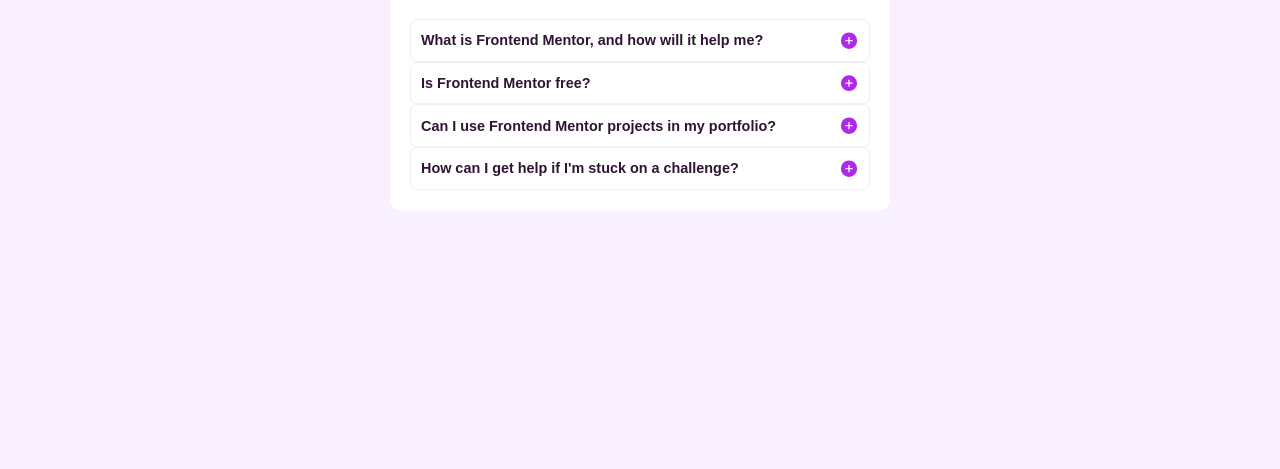
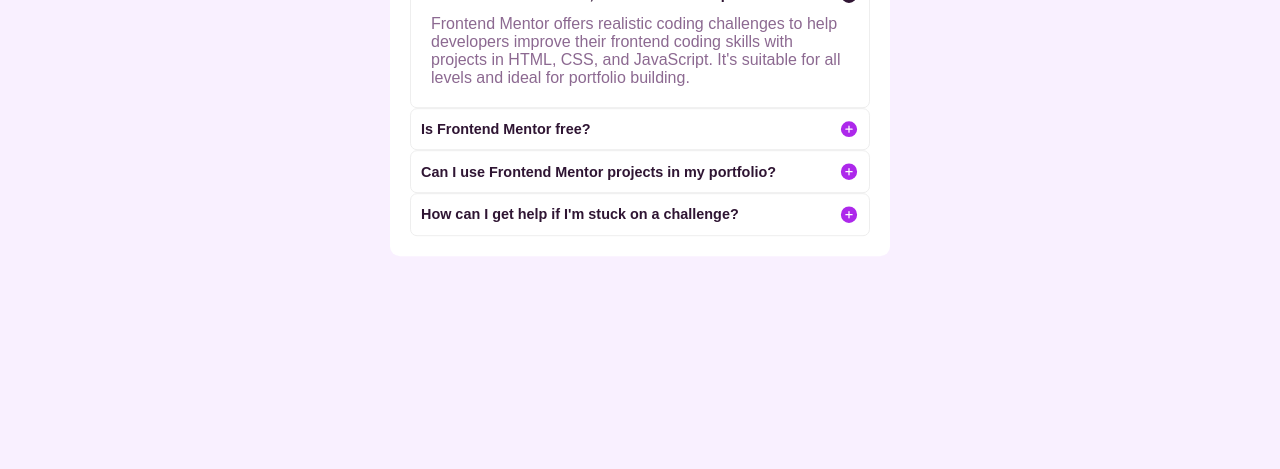
Before and after one commit to 111SkaSkaSka111/Frontend-Mentor-FAQ-accordion, a plain HTML site: page index.html in a window 1280 px wide. Shown: the part 331-800 px from the top of the page. Drawn offline with Linux system fonts and the light colour scheme.

Commit message:
change seeting

```diff
--- a/assets/js/script.js
+++ b/assets/js/script.js
@@ -1,21 +1,3 @@
-// document.addEventListener("DOMContentLoaded", function () {
-//     const accordionItem = document.querySelectorAll(".accordion-item");
-
-//     accordionItem.forEach((item) => {
-//         const header = document.querySelector(".accordion-header");
-
-//         header.addEventListener("click", function () {
-//             const content = item.querySelector(".accordion-content");
-
-//             if (content.style.display === "none") {
-//                 content.style.display = "block";
-//             } else {
-//                 content.style.display = "none";
-//             }
-//         });
-//     });
-// });
-
 // document.addEventListener("DOMContentLoaded", function () {
 //     const accordion = document.querySelector(".accordion");
 
@@ -32,6 +14,7 @@
 //                 if (otherItem !== item && otherItem.classList.contains("active")) {
 //                     otherItem.classList.remove("active");
 //                     otherItem.querySelector(".accordion-content").style.display = "none";
+//                     otherItem.querySelector(".accordion-icon").src = "assets/images/icon-plus.svg";
 //                 }
 //             });
 
@@ -39,6 +22,10 @@
 //             item.classList.toggle("active", !isOpen);
 //             const content = item.querySelector(".accordion-content");
 //             content.style.display = !isOpen ? "block" : "none";
+
+//             // Ubah gambar pada accordion saat ini
+//             const icon = item.querySelector(".accordion-icon");
+//             icon.src = isOpen ? "assets/images/icon-plus.svg" : "assets/images/icon-minus.svg";
 //         }
 //     });
 // });
@@ -46,6 +33,18 @@
 document.addEventListener("DOMContentLoaded", function () {
     const accordion = document.querySelector(".accordion");
 
+    // Mengambil referensi dari semua item accordion
+    const allAccordionItems = accordion.querySelectorAll(".accordion-item");
+
+    // Membuka accordion pertama
+    const firstAccordionItem = allAccordionItems[0];
+    firstAccordionItem.classList.add("active");
+    const firstAccordionContent = firstAccordionItem.querySelector(".accordion-content");
+    firstAccordionContent.style.display = "block";
+    const firstAccordionIcon = firstAccordionItem.querySelector(".accordion-icon");
+    firstAccordionIcon.src = "assets/images/icon-minus.svg";
+
+    // Menambahkan event listener pada accordion
     accordion.addEventListener("click", function (event) {
         const header = event.target.closest(".accordion-header");
 
@@ -54,7 +53,6 @@ document.addEventListener("DOMContentLoaded", function () {
             const isOpen = item.classList.contains("active");
 
             // Menutup semua accordion yang terbuka sebelumnya
-            const allAccordionItems = accordion.querySelectorAll(".accordion-item");
             allAccordionItems.forEach((otherItem) => {
                 if (otherItem !== item && otherItem.classList.contains("active")) {
                     otherItem.classList.remove("active");
```
Also changed, not shown: index.html (+0 -11 lines).
